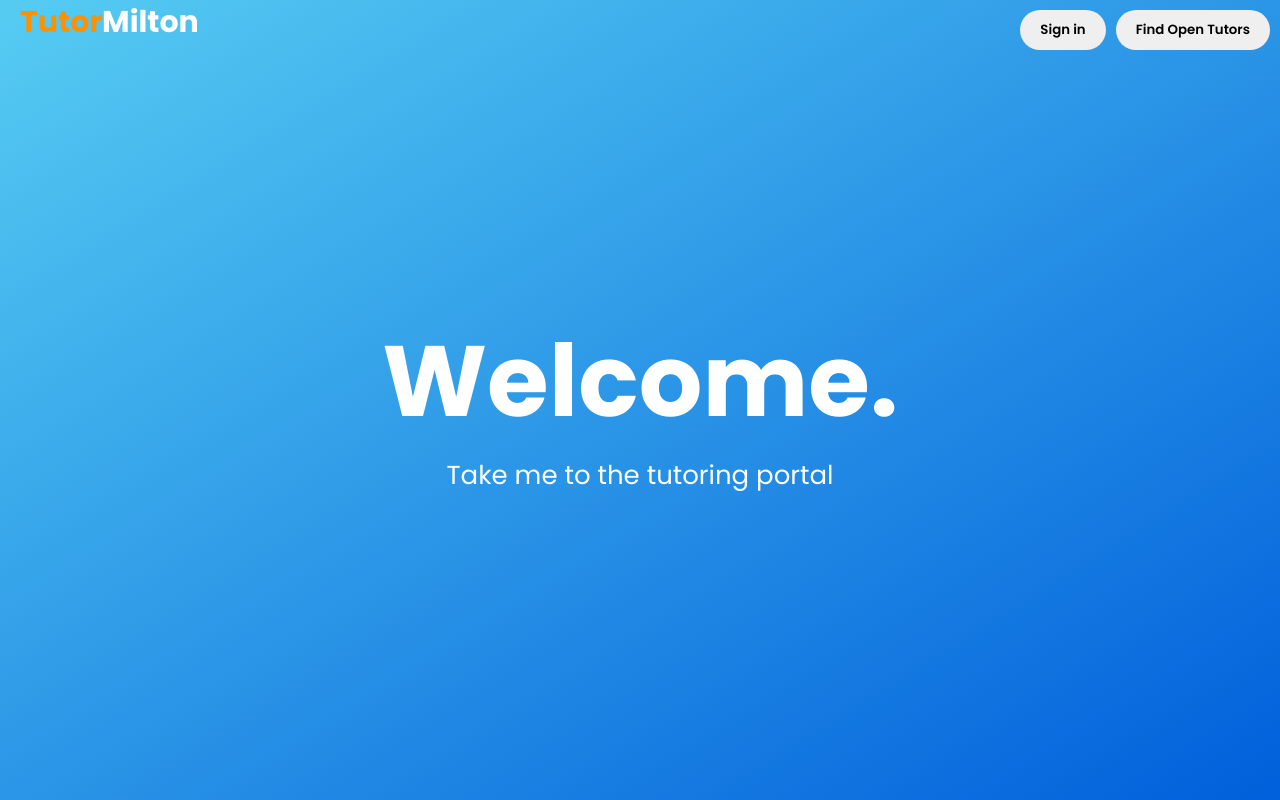
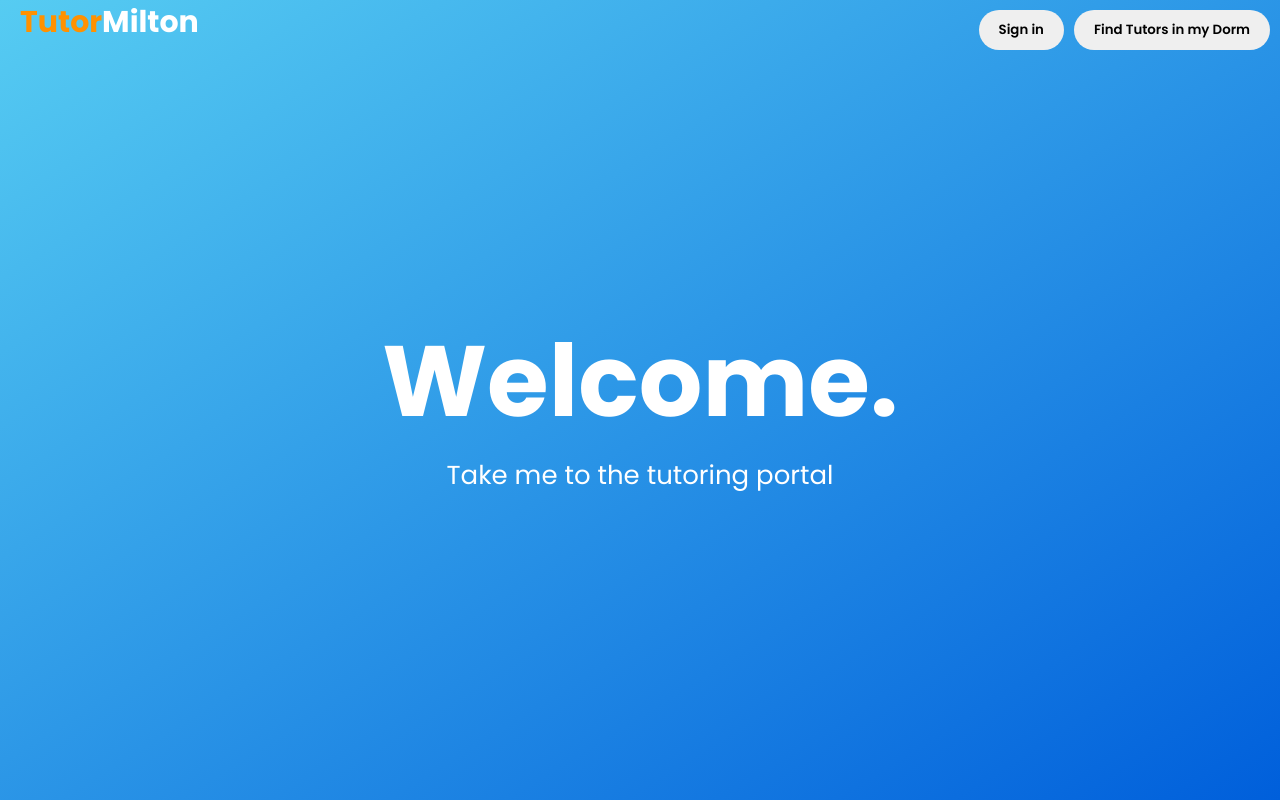
Before and after one commit to nshark/TutorMilton, a React (Create React App) app in the folder frontend/tutor-milton/: page / in a window 1280 px wide. Built offline with nearby package versions, Linux system fonts and the light colour scheme.

Commit message:
Change open tutors button.

```diff
--- a/frontend/tutor-milton/src/components/Header.js
+++ b/frontend/tutor-milton/src/components/Header.js
@@ -17,7 +17,7 @@ const Header = (props) => {
                     <button className="nav-element nav-button">Sign in</button>
                 )
                 }
-                <button className="nav-button">Find Open Tutors</button>
+                <button className="nav-button">Find Tutors in my Dorm</button>
             </div>
         </header>
     )
```
